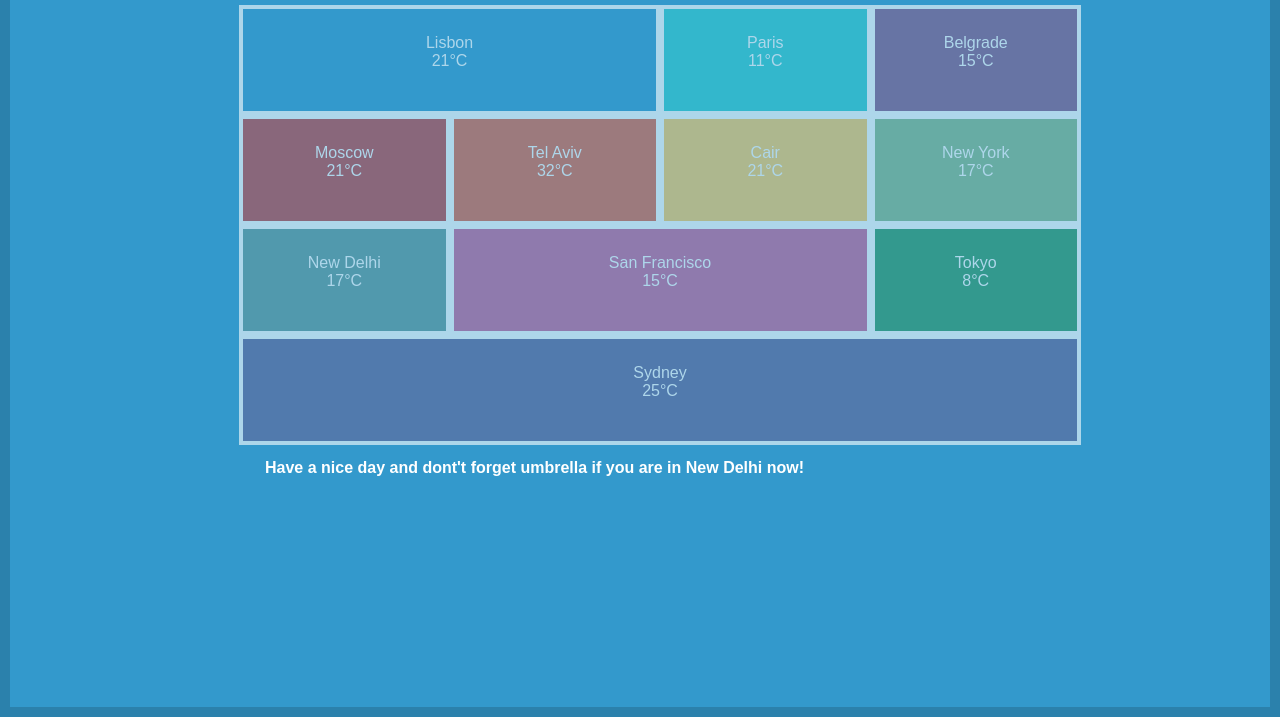
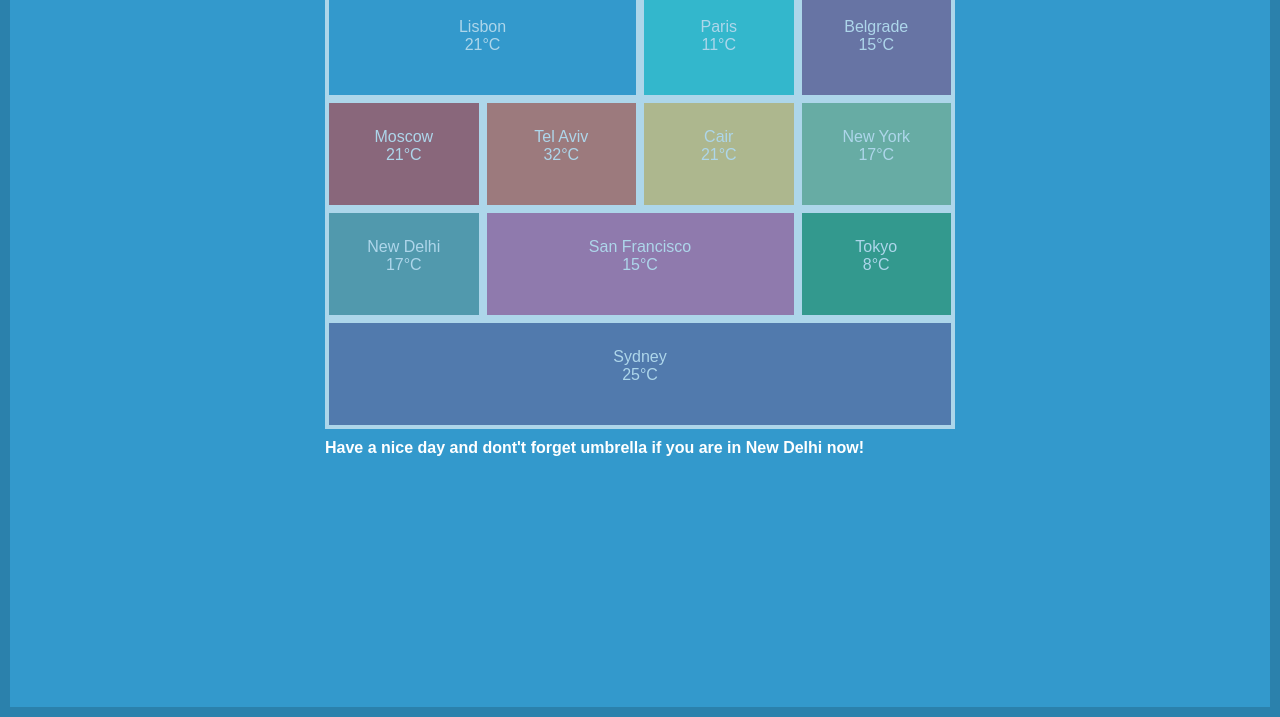
Before and after one commit to maxshabuninhs/css-weather, a plain HTML site: page index.html in a window 1280 px wide. Shown: the part 83-800 px from the top of the page. Drawn offline with Linux system fonts and the light colour scheme; some icons are missing.

Commit message:
fix css padding and margin

```diff
--- a/index.html
+++ b/index.html
@@ -8,26 +8,61 @@
 	<link rel="shortcut icon" href="favicon.png" type="image/png">
 </head>
 <body>
-	<header>
+	<div class="container">
+	<header class="header">
 		<h1>CSS Weather Forecast <i class="wi wi-day-sunny"></i></h1>
 	</header>
 	<main>
 		<ul>
-			<li class="medium color1 animation">Lisbon<div>21&degC</div><i class="wi wi-day-sunny"></i></li>
-			<li class="small color2 animation">Paris<div>11&degC</div> <i class="wi wi-day-cloudy"></i></li>
-			<li class="small color3 animation">Belgrade<div>15&degC</div> <i class="wi wi-day-cloudy"></i></li>
-			<li class="small color4 animation">Moscow<div>21&degC</div> <i class="wi wi-night-sleet"></i></li>
-			<li class="small color5 animation">Tel Aviv<div>32&degC</div> <i class="wi wi-day-sunny"></i></li>
-			<li class="small color6 animation">Cair<div>21&degC</div> <i class="wi wi-day-sunny"></i></li>
-			<li class="small color7 animation">New York<div>17&degC</div> <i class="wi wi-night-sleet"></i></li>
-			<li class="small color8 animation">New Delhi<div>17&degC</div> <i class="wi wi-night-sleet"></i></li>
-			<li class="medium color9 animation">San Francisco<div>15&degC</div> <i class="wi wi-night-sleet"></i></li>
-			<li class="small color10 animation">Tokyo<div>8&degC</div> <i class="wi wi-night-sleet"></i></li>
-			<li class="color11 animation">Sydney<div>25&degC</div> <i class="wi wi-day-sunny"></i></li>
+			<li class="medium Lisbon">
+				Lisbon
+				<div>21&degC<i class="wi wi-day-sunny"></i></div>
+			</li>
+			<li class="small Paris">
+				Paris
+				<div>11&degC<i class="wi wi-day-cloudy"></i></div>
+			</li>
+			<li class="small Belgrade">
+				Belgrade
+				<div>15&degC<i class="wi wi-day-cloudy"></i></div>
+			</li>
+			<li class="small Moscow">
+				Moscow
+				<div>21&degC<i class="wi wi-night-sleet"></i></div>
+			</li>
+			<li class="small TelAviv">
+				Tel Aviv
+				<div>32&degC<i class="wi wi-day-sunny"></i></div>
+			</li>
+			<li class="small Cair">
+				Cair
+				<div>21&degC<i class="wi wi-day-sunny"></i></div>
+			</li>
+			<li class="small NewYork">
+				New York
+				<div>17&degC<i class="wi wi-night-sleet"></i></div>
+			</li>
+			<li class="small NewDelhi">
+				New Delhi
+				<div>17&degC<i class="wi wi-night-sleet"></i></div>
+			</li>
+			<li class="medium SanFrancisco">
+				San Francisco
+				<div>15&degC<i class="wi wi-night-sleet"></i></div>
+			</li>
+			<li class="small Tokyo">
+				Tokyo
+				<div>8&degC<i class="wi wi-night-sleet"></i></div>
+			</li>
+			<li class="Sydney">
+				Sydney
+				<div>25&degC<i class="wi wi-day-sunny"></i></div>
+			</li>
 		</ul>
 	</main>
-	<footer>
+	<footer class="footer">
 		<h2>Have a nice day and dont't forget umbrella if you are in New Delhi now!</h2>
 	</footer>
+	</div>
 </body>
 </html>
--- a/style.css
+++ b/style.css
@@ -1,37 +1,40 @@
 * {
   box-sizing: border-box;
+  margin: 0;
+  padding: 0;
 }
 
 body {
   border: 10px solid #2b81ac;
   background-color: #3399cc;
   min-height: 100vh;
-	margin: 0 auto;
   font-family: “Lucida Sans Unicode”, “Lucida Grande”, sans-serif;
   color: #fff;
+  margin: 0;
 
 }
 
-header {}
-
 main {
-	width: 70%;
+  width: 90%;
   margin: 0 auto;
 }
 
 h1 {
-	margin-left: 255px;
-	margin-bottom: 20px;
+  padding-top: 10px;
+  padding-bottom: 15px;
+
 }
 
 h2 {
-	margin-left: 255px;
   font-size: 16px;
+  padding-top: 10px;
 }
 
 ul {
   font-size: 0;
+  padding: 0;
 }
+
 
 li {
   opacity: 0.6;
@@ -42,6 +45,7 @@ li {
   border: 4px solid #fff;
   text-align: center;
   padding: 25px;
+  margin: 0 auto;
 
 }
 
@@ -53,51 +57,68 @@ li {
   width: 50%;
 }
 
-.animation:hover {
+li:hover {
   opacity: 1;
   transition: all .1s ease-in;
 }
 
-.color1 {
+.container, h1, h2 {
+    width: 90%;
+    max-width: 700px;
+    margin: 0 auto;
+}
+
+@media screen and (max-width: 686px)  {
+        .small {
+        width: 100%;
+      }
+
+      .medium {
+        width: 100%;
+      }
+
+}
+
+.Lisbon {
   background-color: #3399CC;
 }
 
-.color2 {
+.Paris {
   background-color: #33CCCC;
 }
 
-.color3 {
+.Belgrade {
   background-color: #8B5D8B;
 }
 
-.color4 {
+.Moscow {
   background-color: #C24747;
 }
 
-.color5 {
+.TelAviv {
   background-color: #E2674A;
 }
 
-.color6 {
+.Cair {
   background-color: #FFCC66;
 }
 
-.color7 {
+.NewYork {
   background-color: #8BB98B;
 }
 
-.color8 {
+.NewDelhi {
   background-color: #669999;
 }
 
-.color9 {
+.SanFrancisco {
   background-color: #CC6699;
 }
 
-.color10 {
+.Tokyo {
   background-color: #339966;
 }
 
-.color11 {
+.Sydney {
   background-color: #666699;
 }
```
Lines whose indentation alone changed are shown as unchanged.
